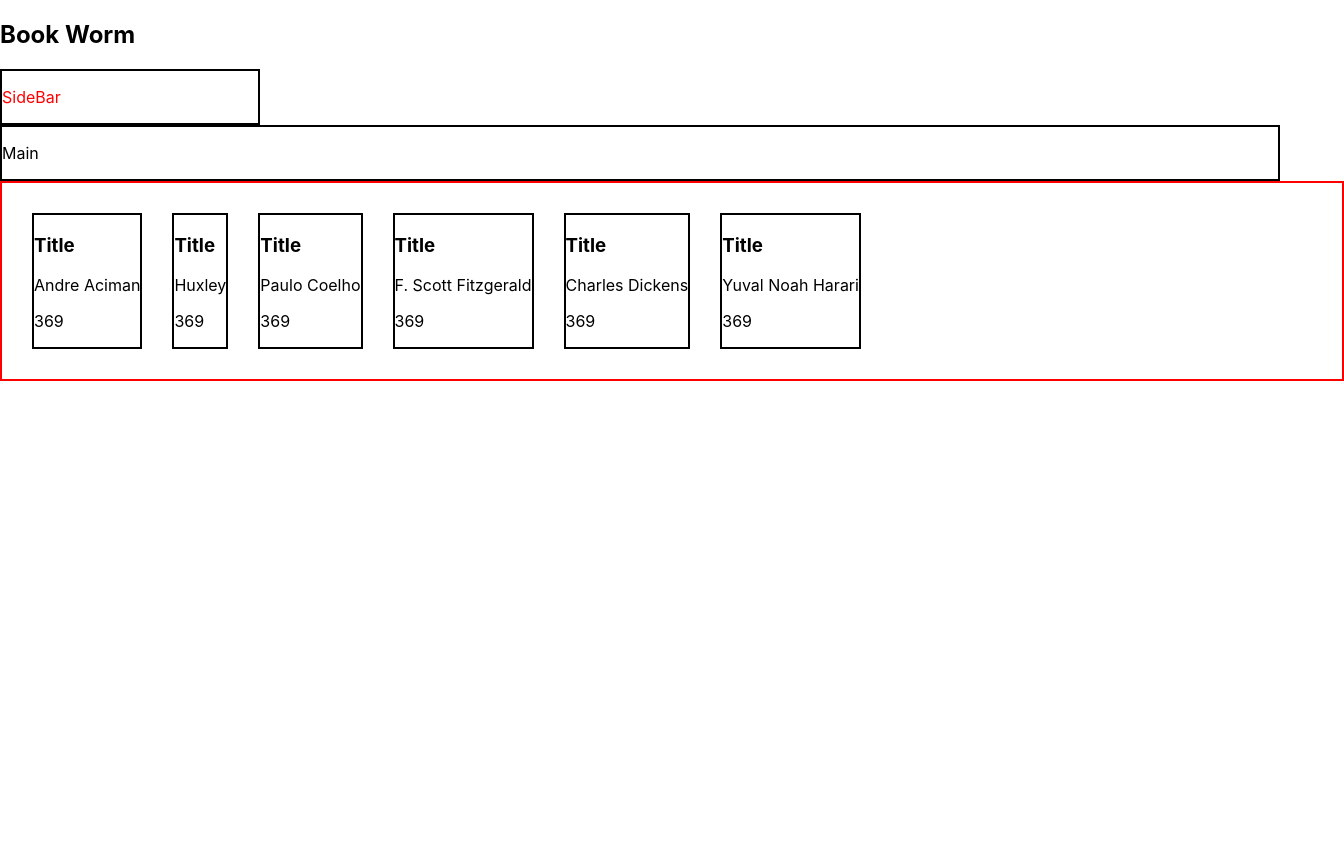
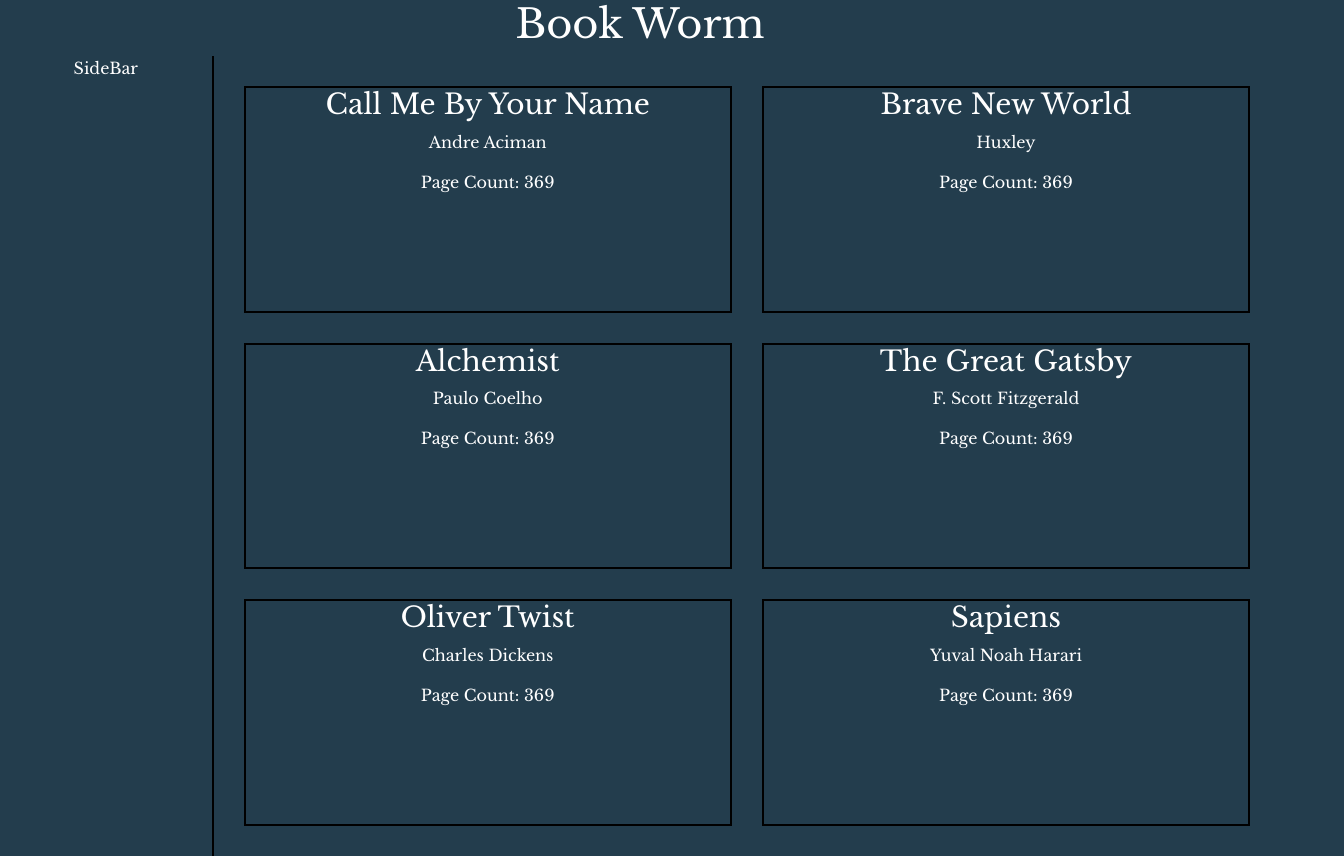
Before and after one commit to Sophieszd/bookworm, a React (Create React App) app: page / in a window 1280 px wide. Shown: the whole page, 1344 px wide, since content can reach past the window. Before the commit the page ends 800 px from the top, so only its background shows below. Built offline with nearby package versions, Linux system fonts and the light colour scheme.

Commit message:
rendering data on page

```diff
--- a/package.json
+++ b/package.json
@@ -6,8 +6,10 @@
     "@testing-library/jest-dom": "^4.2.4",
     "@testing-library/react": "^9.3.2",
     "@testing-library/user-event": "^7.1.2",
+    "bootstrap": "^4.4.1",
     "node-sass": "^4.13.1",
     "react": "^16.13.0",
+    "react-bootstrap": "^1.0.0-beta.17",
     "react-dom": "^16.13.0",
     "react-scripts": "3.4.0"
   },
--- a/src/components/Main/BookList/Book/Book.jsx
+++ b/src/components/Main/BookList/Book/Book.jsx
@@ -1,16 +1,17 @@
 import React, { Component } from "react";
 import styles from "./Book.module.scss";
-
+import bookData from "../../../../static/data/data";
+// import Card from 'react-bootstrap/Card';
 
 class BookComponent extends Component {
     render() {
         const bookData = this.props.bookData;
         return (
             <article className={styles.Book}>
-                <h3>Title</h3>
+                <h3>{this.props.bookData.title}</h3>
                 {/* <img className={styles.image} alt="Book image" src={require("../../static/image" + bookData.image)}> */}
-                <p>{bookData.author}</p>
-                <p>{bookData.pageCount}</p>
+                <p>{this.props.bookData.author}</p>
+                <p>Page Count: {bookData.pageCount}</p>
             </article>
         )
     }
--- a/src/components/Main/BookList/BookList.module.scss
+++ b/src/components/Main/BookList/BookList.module.scss
@@ -1,11 +1,9 @@
 .BookList {
-    border: 2px solid red;
-    width: 100%;
+    border-left: 2px solid black;
     width: 100%;
     height: 100%;
-    display: flex;
+    display: grid;
     grid-template-columns: 1fr 1fr;
     grid-gap: 30px;
     padding: 30px;
-
 }
--- a/src/components/Main/Main.jsx
+++ b/src/components/Main/Main.jsx
@@ -1,14 +1,13 @@
 import React, { Component } from "react";
 import styles from "./Main.module.scss";
 // import firebase, { firebase } from "../../firebase";
+import Book from "./BookList/Book/Book";
 
-class Main extends Component {
+export default class Main extends Component {
     render() {
         return (
             <section className={styles.Main}>
-                <p>Main</p>
+                <Book />
             </section>);
     }
 }
-
-export default Main;
--- a/src/components/Main/Main.module.scss
+++ b/src/components/Main/Main.module.scss
@@ -1,3 +1,4 @@
 .Main {
-    border: 2px solid black;
+    width: 80%;
+    background-color:#D7FFF1;
 }
--- a/src/components/SideBar/SideBar.module.scss
+++ b/src/components/SideBar/SideBar.module.scss
@@ -1,7 +1,7 @@
 .SideBar {
-    color: red;
-    border: 2px solid black;
+    color:white;
     width: 20%;
+    background-color: #233D4D;
 
     @media screen and (max-width: 768px) {
         width: unset;
--- a/src/containers/App.js
+++ b/src/containers/App.js
@@ -4,13 +4,14 @@ import BookList from "../components/Main/BookList";
 import SideBar from "../components/SideBar";
 import Main from "../components/Main";
 
+import 'bootstrap/dist/css/bootstrap.min.css';
+
 function App() {
   return (
     <section>
     <h1 className={styles.header}>Book Worm</h1>
-    <div>
+    <div  className={styles.Container}>
     <SideBar />
-    <Main />
     <BookList />
     </div>
     </section>
--- a/src/containers/App.module.scss
+++ b/src/containers/App.module.scss
@@ -1,7 +1,18 @@
-.App {
+@import url('https://fonts.googleapis.com/css?family=Libre+Baskerville&display=swap');
+
+* {
+  font-family: 'Libre Baskerville', serif;
+  text-align: center;
+  background-color: #233D4D;
+  color: white;
+}
+
+.Container {
   display: flex;
+  flex-direction: row;
   width: 100vw;
   height: 100vh;
+  margin: 0;
 
   @media screen and (max-width: 768px) {
     flex-direction: column;
```
Also changed, not shown: src/components/Main/BookList/BookList.jsx (+2 -5 lines), 1 other file (tests, documents, lock files or other folders).
